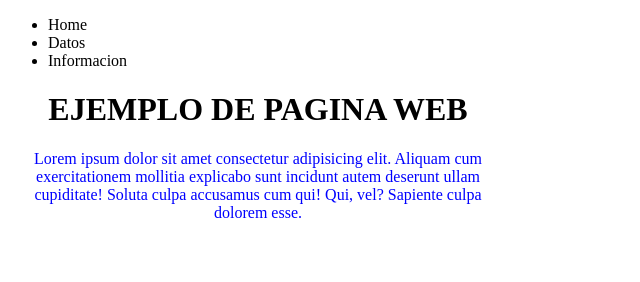
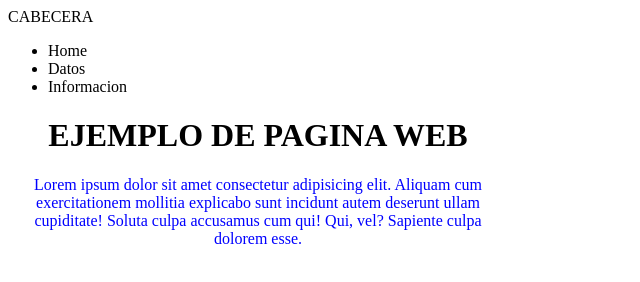
Before and after one commit to cristian3087/Emprendimientos, a plain HTML site: page index.html in a window 1280 px wide. Shown: the whole page, without its empty margins (0-640 px from the left). Drawn offline with Linux system fonts and the light colour scheme.

Commit message:
Cabecera

```diff
--- a/index.html
+++ b/index.html
@@ -20,6 +20,9 @@
 </head>
 <body>
     <header>
+        <div id='cabecera'>
+                CABECERA
+        </div>
         <nav>
             <ul>
                 <li>Home</li>
```
